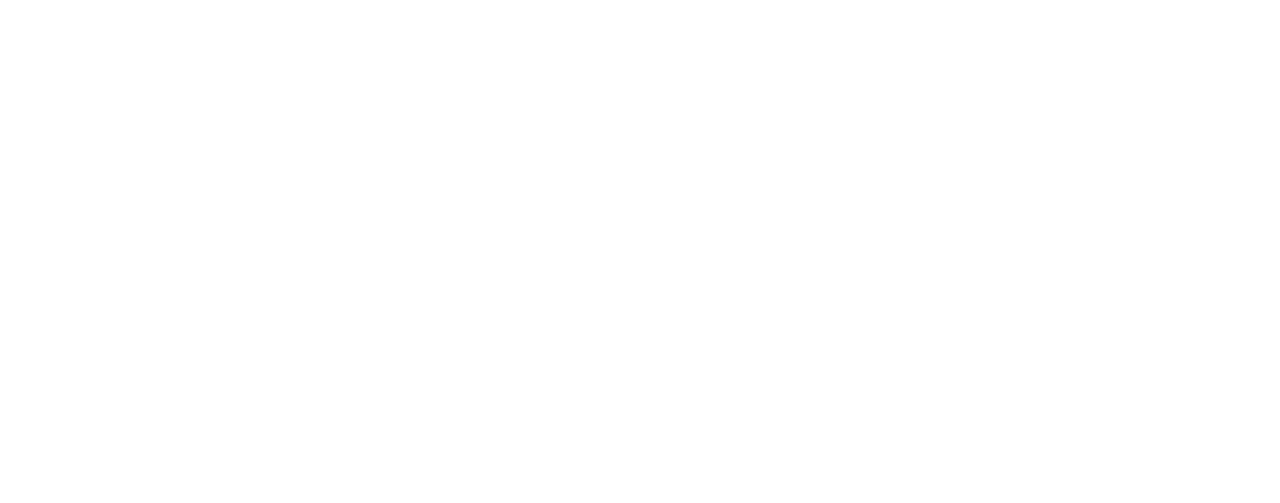
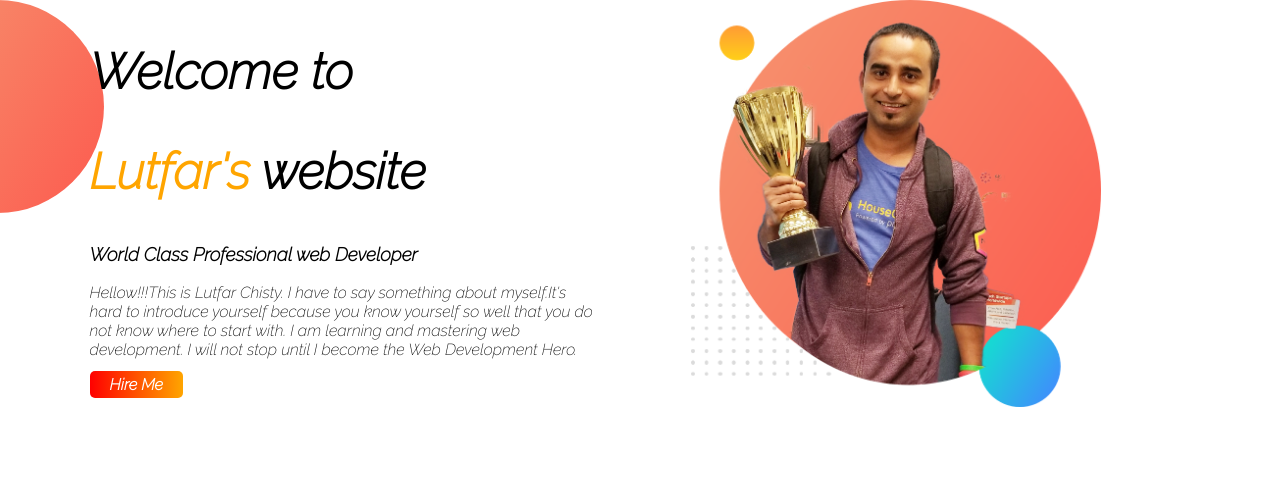
Before and after one commit to chistygi/web-portfolio, a plain HTML site: page index.html in a window 1280 px wide. Drawn offline with Linux system fonts and the light colour scheme.

Commit message:
33 per of the project

```diff
--- a/index.html
+++ b/index.html
@@ -3,9 +3,24 @@
 <head>
     <meta charset="UTF-8">
     <meta name="viewport" content="width=device-width, initial-scale=1.0">
-    <title>My First Web Project</title>
+    <title>lutfar's website</title>
+    <link rel="stylesheet" href="style.css">
+    <link rel="preconnect" href="https://fonts.gstatic.com">
+<link href="https://fonts.googleapis.com/css2?family=Raleway:ital,wght@1,200&display=swap" rel="stylesheet">
 </head>
 <body>
+    <section class="background-image">
+        <div class="half-div1">
+            <h1>Welcome to</h1>
+        <h1><span class="h1orange">Lutfar's</span> website</h1>
+        <h3>World Class Professional web Developer</h3>
+        <p>Hellow!!!This is Lutfar Chisty. I have to say something about myself.It's hard to introduce yourself because you know yourself so well that you do not know where to start with. I am learning and mastering web development. I will not stop until I become the Web Development Hero.</p>
+        <a class="button-design" target="_blank" href="">Hire Me</a>
+        </div>
+        <div class="half-div1">
+            <img src="images/lutfar1.png" alt="">
+        </div>
 
+    </section>
 </body>
 </html>
--- a/style.css
+++ b/style.css
@@ -0,0 +1,43 @@
+body{
+    margin: 0;
+    font-family: 'Raleway', sans-serif;
+
+}
+h1{
+    font-size: 50px;
+}
+.h1orange{
+    color: orange;
+}
+.half-div1{
+    width:40%;
+    float:left;
+    margin-left:5%;
+    padding-left:2%;
+
+}
+.half-div1 img{
+    width: 80%;
+
+}
+.background-image{
+    background-image: url("images/exp-bg.png");
+    background-repeat:no-repeat;
+    margin: 0%;
+    padding: 0%;
+}
+
+section{
+    height: 500px;
+    margin: 0%;
+    padding: 0%;
+}
+.button-design{
+    background-image: linear-gradient(90deg, red, orange);
+    color: white;
+    text-decoration: none;
+    border-radius: 5px;
+    padding: 4px 20px;
+    font-weight: 700;
+
+}
```
Also changed, not shown: images/lutfar1.png (renamed from images/jhankar.png), images/lutfar2.png (renamed from images/jhankar2.png).
